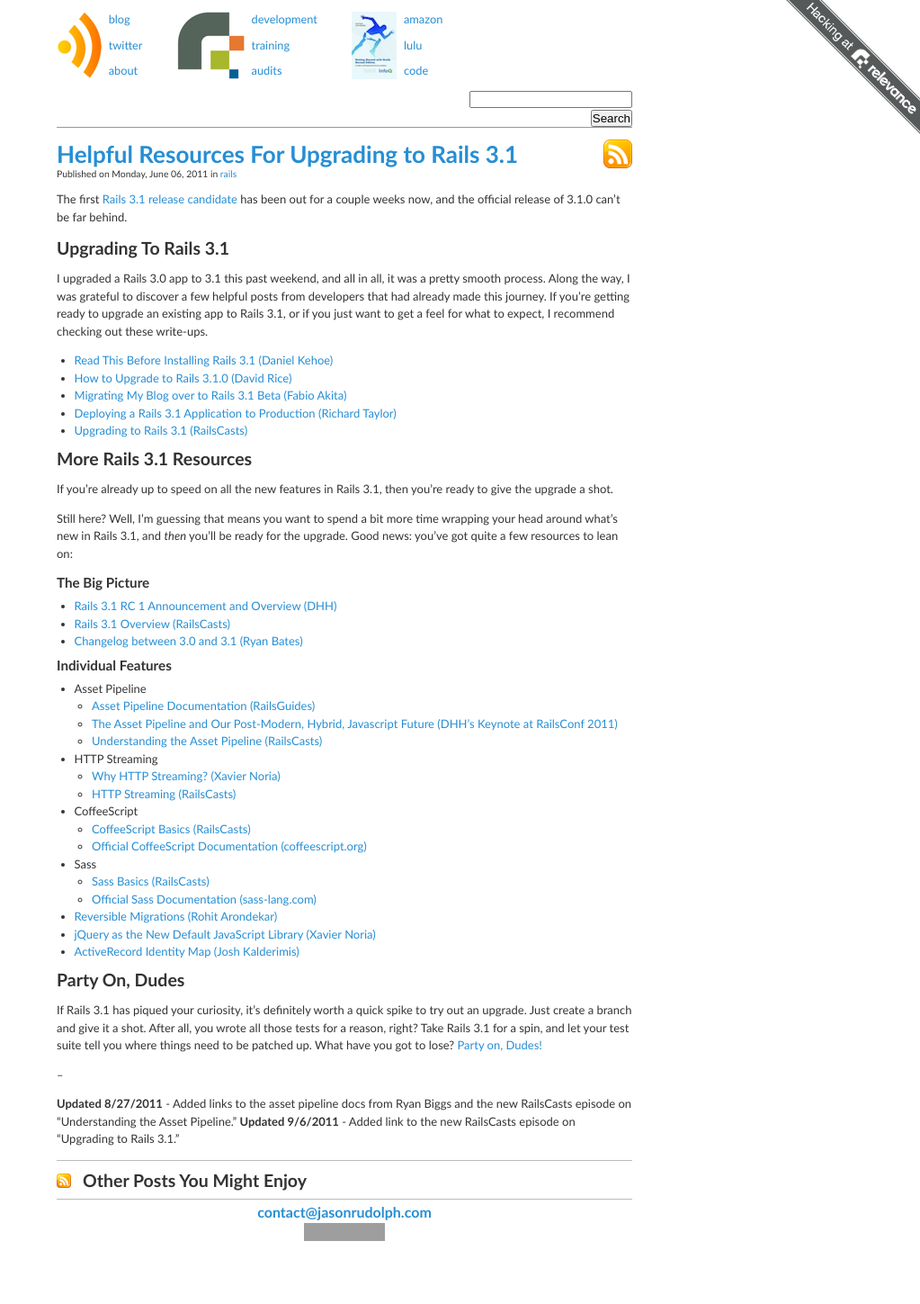
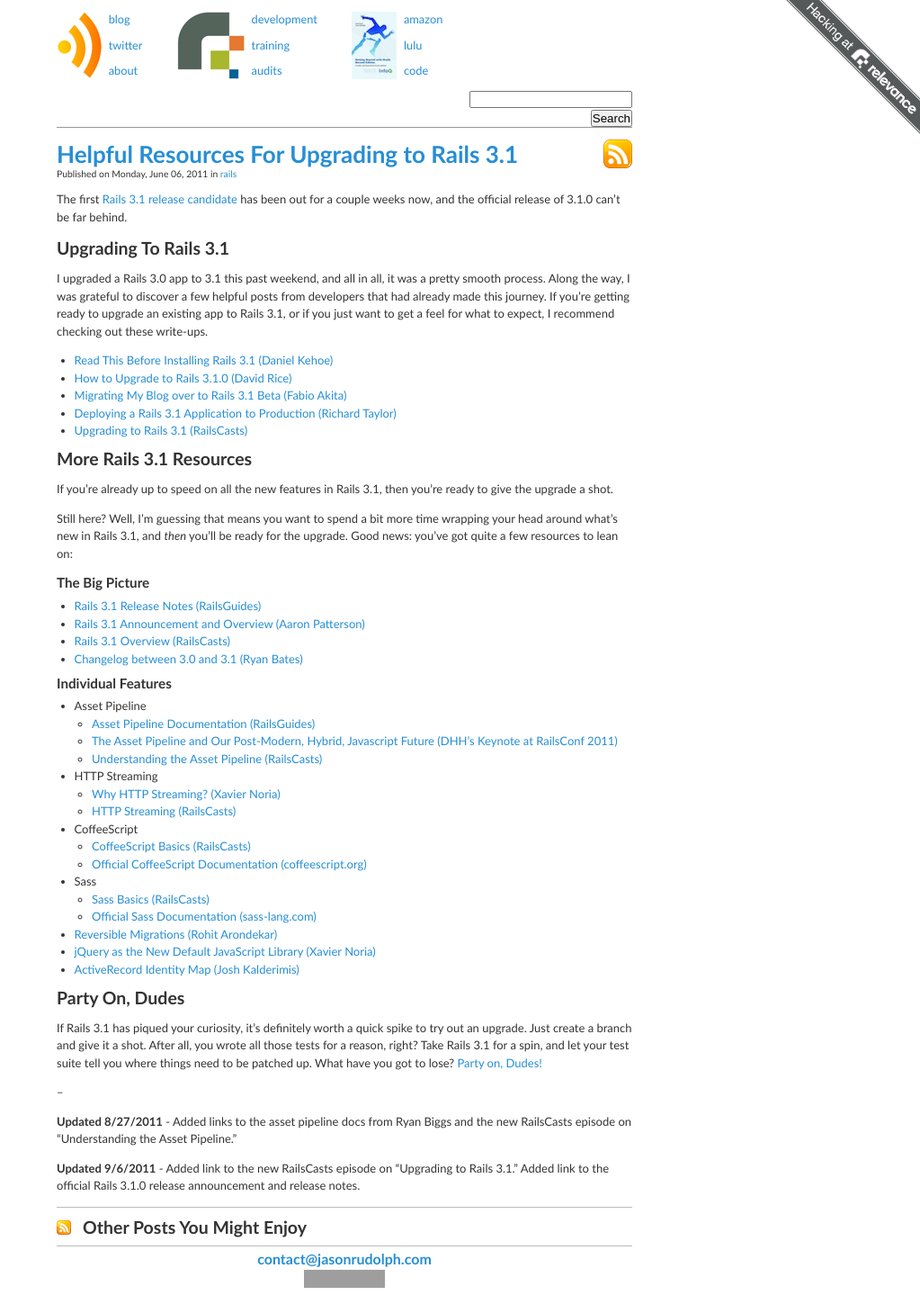
Before and after one commit to asclepius/paulkulyk.com, a Jekyll site: the page built from blog/_posts/2011-06-06-helpful-resources-for-upgrading-to-rails-3-1.md, in a window 1280 px wide. Shown: the whole page at 90% size, without its empty margins (257-1280 px from the left). Built offline with Jekyll 4.4.1, drawn with Linux system fonts in a browser that asks for light colours; nearby versions of some CDN libraries; comment, search, counter and statistics services are not loaded; before the commit the page ends 1397 px from its top, so only the background shows below that; grey boxes are pictures that could not be loaded.

Commit message:
Update 2011-06-06 blog post: Add links to official announcement & release notes

```diff
--- a/blog/_posts/2011-06-06-helpful-resources-for-upgrading-to-rails-3-1.md
+++ b/blog/_posts/2011-06-06-helpful-resources-for-upgrading-to-rails-3-1.md
@@ -25,7 +25,8 @@
 
 ### The Big Picture
 
-* [Rails 3.1 RC 1 Announcement and Overview (DHH)](http://weblog.rubyonrails.org/2011/5/22/rails-3-1-release-candidate "Riding Rails: Rails 3.1: Release candidate")
+* [Rails 3.1 Release Notes (RailsGuides)](http://guides.rubyonrails.org/3_1_release_notes.html "Ruby on Rails Guides: Ruby on Rails 3.1 Release Notes")
+* [Rails 3.1 Announcement and Overview (Aaron Patterson)](http://weblog.rubyonrails.org/2011/8/31/rails-3-1-0-has-been-released "Riding Rails: Rails 3.1.0 has been released!")
 * [Rails 3.1 Overview (RailsCasts)](http://railscasts.com/episodes/265-rails-3-1-overview "RailsCasts - #265 Rails 3.1 Overview")
 * [Changelog between 3.0 and 3.1 (Ryan Bates)](https://gist.github.com/958283 "Gist (from Ryan Bates) cataloging the changes between Rails 3.0 and Rails 3.1 beta")
 
@@ -55,4 +56,5 @@
 --
 
 **Updated 8/27/2011** - Added links to the asset pipeline docs from Ryan Biggs and the new RailsCasts episode on "Understanding the Asset Pipeline."
-**Updated 9/6/2011** - Added link to the new RailsCasts episode on "Upgrading to Rails 3.1."
+
+**Updated 9/6/2011** - Added link to the new RailsCasts episode on "Upgrading to Rails 3.1."  Added link to the official Rails 3.1.0 release announcement and release notes.
```
